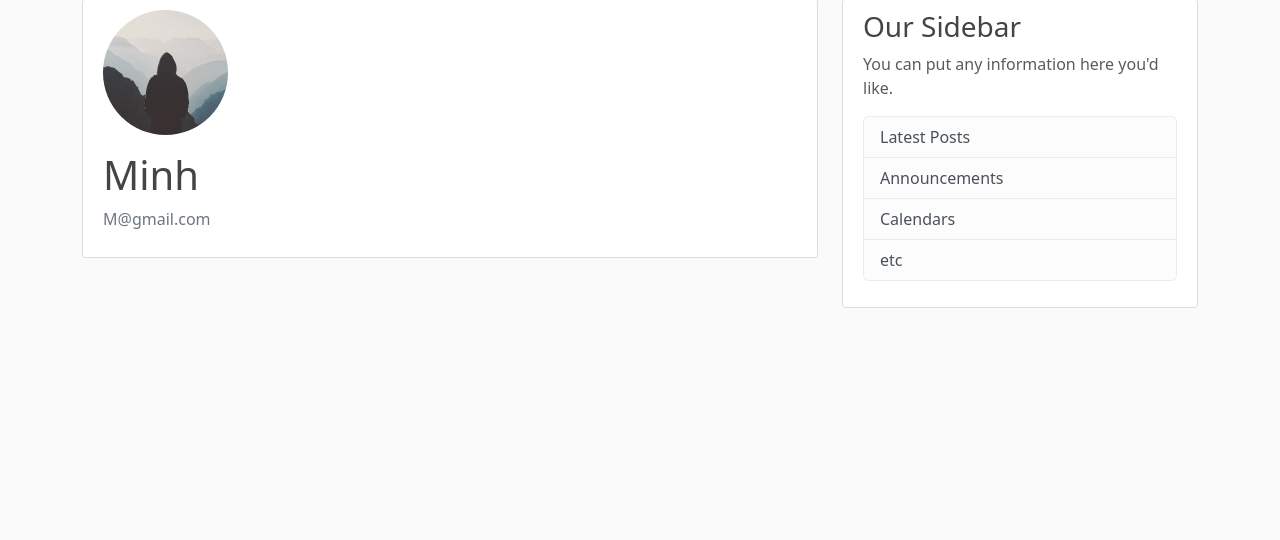
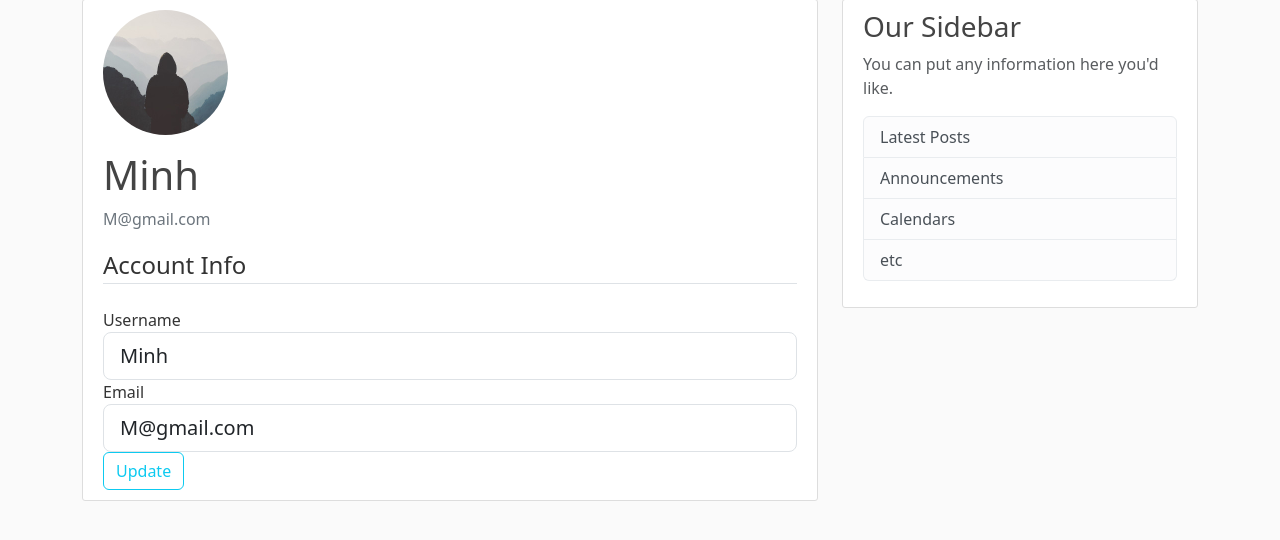
Before and after one commit to mnguyen0226/blog_flask_api, a Flask app: page /account in a window 1280 px wide. Shown: the part 81-621 px from the top of the page. Run offline with Flask 3, Linux system fonts and the light colour scheme; a user stored in the database is signed in.

Commit message:
Added new Update Account form and update route for the account page

```diff
--- a/flaskblog/forms.py
+++ b/flaskblog/forms.py
@@ -9,6 +9,7 @@ from wtforms.validators import Email
 from wtforms.validators import EqualTo
 from flaskblog.models import User
 from wtforms.validators import ValidationError
+from flask_login import current_user
 
 
 class RegistrationForm(FlaskForm):
@@ -48,3 +49,34 @@ class LoginForm(FlaskForm):
     # Using a secured cookies to allow user to stay log-in
     remember = BooleanField("Remember Me")
     submit = SubmitField("Login")
+
+
+class UpdateAccountForm(FlaskForm):
+    # Attributes
+    username = StringField(
+        "Username", validators=[DataRequired(), Length(min=2, max=20)]
+    )
+    email = StringField("Email", validators=[DataRequired(), Email()])
+    submit = SubmitField("Update")
+
+    # On Form, make sure that there is no duplication. No need to call the function
+    def validate_username(self, username):
+        """Check if the username is in database"""
+        # Only ping the database if the current username != the one in the database
+        if current_user.username != username:
+            user = User.query.filter_by(username=username.data).first()
+            if user:
+                raise ValidationError(
+                    "That username is taken. Please choose a different one."
+                )
+
+    # On Form, make sure that there is no duplication. No need to call the function
+    def validate_email(self, email):
+        """Check if the email is in database"""
+        # Only ping the database if the current email != the one in the database
+        if current_user.email != email:
+            user = User.query.filter_by(email=email.data).first()
+            if user:
+                raise ValidationError(
+                    "That email is taken. Please choose a different one."
+                )
--- a/flaskblog/routes.py
+++ b/flaskblog/routes.py
@@ -14,6 +14,7 @@ from flask_login import current_user
 from flask_login import logout_user
 from flask_login import login_required
 from flask import request
+from flaskblog.forms import UpdateAccountForm
 
 all_posts = [
     {
@@ -103,8 +104,26 @@ def logout_page():
     return redirect(url_for("home_page"))
 
 
-@app.route("/account")
+@app.route("/account", methods=["GET", "POST"])
 @login_required
 def account_page():
+    form = UpdateAccountForm()
+
+    # If form is valid, we will update on the database
+    # After submit the valid form, we redirect (get-request), if not we try with a post request again
+    if form.validate_on_submit():
+        current_user.username = form.username.data
+        current_user.email = form.email.data
+        db.session.commit()
+        flash("Your account has been updated!", "success")
+        return redirect(url_for("account_page"))  # GET request
+
+    # if not submit, then we can try to auto-fill the form
+    elif request.method == "GET":
+        form.username.data = current_user.username
+        form.email.data = current_user.email
+
     image_file = url_for("static", filename="profile_pics/" + current_user.image_file)
-    return render_template("account.html", title="Account", image_file=image_file)
+    return render_template(
+        "account.html", title="Account", image_file=image_file, form=form
+    )
--- a/flaskblog/templates/account.html
+++ b/flaskblog/templates/account.html
@@ -2,12 +2,52 @@
 {% block content %}
     <div class="content-section">
         <div class="media">
-        <img class="rounded-circle account-img" src="{{ image_file }}"">
+        <img class="rounded-circle account-img" src="{{ image_file }}">
         <div class="media-body">
             <h2 class="account-heading">{{ current_user.username }}</h2>
             <p class="text-secondary">{{ current_user.email }}</p>
         </div>
         </div>
-        <!-- FORM HERE -->
+        <form method="POST" action="">
+            <!-- this method will add the CSRF token to protect the form certain attack -->
+            {{ form.hidden_tag() }}
+            <fieldset class='form-group'>
+                <legend class="border-bottom mb-4">Account Info</legend>
+                <div class="form-group">
+                    {{ form.username.label(class="form-control-label") }}
+
+                    <!--If the form has error, then it make the field red and will print out the form field and error-->
+                    {%if form.username.errors %}
+                        {{ form.username(class="form-control form-control-lg is-invalid")}}
+                        <div class="invalid-feedback">
+                            {% for error in form.username.errors %}
+                                <span>{{error}}</span>
+                            {% endfor %}
+                        </div>
+                    {%else%}
+                        {{ form.username(class="form-control form-control-lg") }}
+                    {%endif%}
+
+                </div>
+                <div class="form-group">
+                    {{ form.email.label(class="form-control-label") }}
+
+                    <!--If the form has error, then it make the field red and will print out the form field and error-->
+                    {%if form.email.errors %}
+                        {{ form.email(class="form-control form-control-lg is-invalid")}}
+                        <div class="invalid-feedback">
+                            {% for error in form.email.errors %}
+                                <span>{{error}}</span>
+                            {% endfor %}
+                        </div>
+                    {%else%}
+                        {{ form.email(class="form-control form-control-lg") }}
+                    {%endif%}
+                </div>
+            </fieldset>
+            <div class="form-group">
+                {{ form.submit(class="btn btn-outline-info") }}
+            </div>
+        </form>
     </div>
 {% endblock content%}
```
Also changed, not shown: README.md, instance/site.db.
